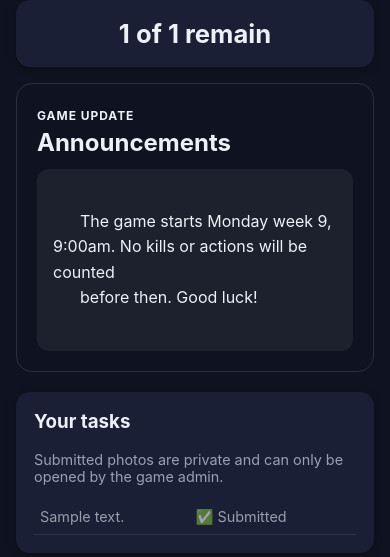
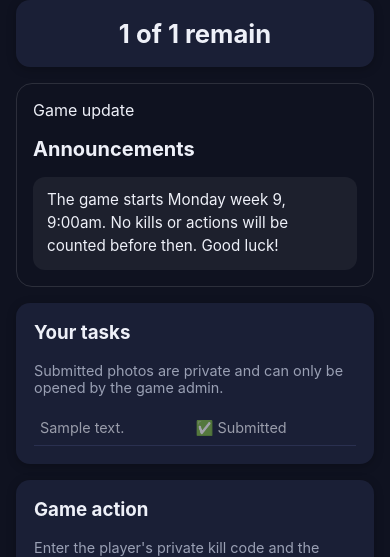
Before and after one commit to Terminator567/among-us, a Flask app: page /dashboard in a window 390 px wide. Shown: the part 98-655 px from the top of the page. Run offline with Flask 3, Linux system fonts and the light colour scheme; the visitor is signed in with stand-in values (Sample User, id 1); data comes from the database, SQL or seed files in the repository; tables that the repository leaves empty hold one stand-in row (values such as "Sample post"); data that the repository does not hold is empty.

Commit message:
fixed styling

```diff
--- a/static/css/style.css
+++ b/static/css/style.css
@@ -273,35 +273,55 @@ code {
 }
 
 .announcement-card {
+  width: 100%;
+  box-sizing: border-box;
   padding: 20px;
   border: 1px solid rgba(255, 255, 255, 0.12);
   border-radius: 16px;
   margin-bottom: 20px;
 }
 
-.announcement-header {
-  margin-bottom: 12px;
+.announcement-header,
+.announcement-message {
+  width: 100%;
+  box-sizing: border-box;
 }
 
-.announcement-header h2 {
-  margin: 4px 0 0;
-}
-
-.announcement-label {
-  font-size: 0.75rem;
-  font-weight: 700;
-  letter-spacing: 0.08em;
-  text-transform: uppercase;
+.announcement-header h2,
+.announcement-message p {
+  text-align: left;
 }
 
 .announcement-message {
   padding: 14px 16px;
   border-radius: 12px;
   background: rgba(255, 255, 255, 0.06);
+  overflow-wrap: anywhere;
+  word-break: normal;
 }
 
 .announcement-message p {
   margin: 0;
   line-height: 1.6;
-  white-space: pre-wrap;
+  white-space: normal;
 }
+
+@media (max-width: 600px) {
+  .announcement-card {
+    padding: 16px;
+    margin-bottom: 16px;
+  }
+
+  .announcement-message {
+    padding: 12px 14px;
+  }
+
+  .announcement-header h2 {
+    font-size: 1.25rem;
+  }
+
+  .announcement-message p {
+    font-size: 0.95rem;
+    line-height: 1.5;
+  }
+}
```
